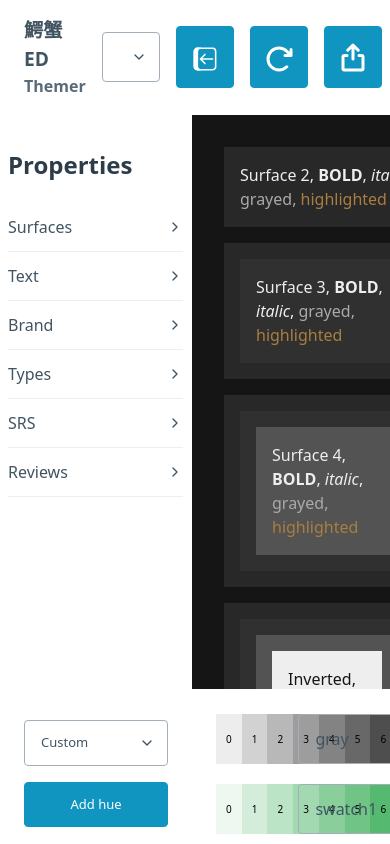
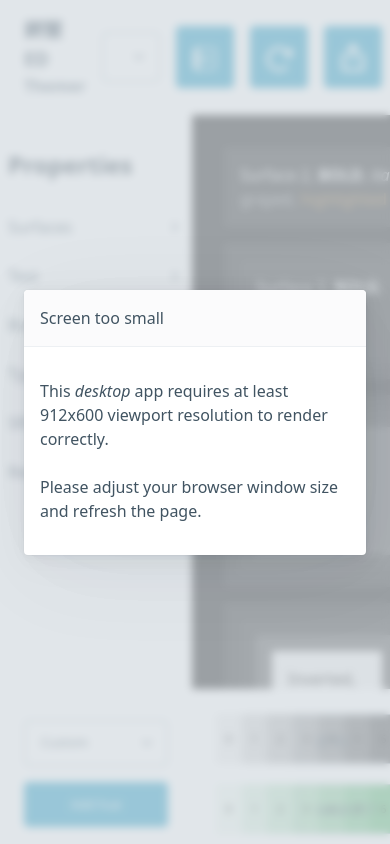
Before and after one commit to wrex/ed-themer, a SvelteKit app: page / in a window 390 px wide. Shown: the top 844 px of the page. Built offline with nearby package versions, Linux system fonts and the light colour scheme.

Commit message:
shrink export textbox, minScreen modal (#3)

```diff
--- a/src/app.css
+++ b/src/app.css
@@ -81,6 +81,6 @@
 }
 
 .textBox {
-	max-height: 50vh;
+	max-height: 35vh;
 	overflow-y: scroll;
 }
--- a/src/components/MainNav.svelte
+++ b/src/components/MainNav.svelte
@@ -14,8 +14,8 @@
 	import ExpandRightIcon from '../icons/ExpandRightIcon.svelte';
 	import HelpContent from './HelpContent.svelte';
 	import Logo from './Logo.svelte';
-	import { allPropNames, slugify } from '$lib/utils';
-	import { tint, shade } from '$lib/colorUtils';
+	import { allPropNames } from '$lib/utils';
+	import { browser } from '$app/environment';
 
 	const toggleHelp = () => {
 		$modal.help = !$modal.help;
@@ -29,6 +29,13 @@
 	const toggleSidebar = () => {
 		$expandControls = !$expandControls;
 	};
+
+	const minWidth = 912;
+	const minHeight = 600;
+	let width = minWidth;
+	let height = minHeight;
+
+	$: $modal.minScreen = width < minWidth || height < minHeight ? true : false;
 
 	const genPaletteCSS = () => {
 		let CSS = '';
@@ -64,6 +71,8 @@
 		$modal.userStyles = !$modal.userStyles;
 	};
 </script>
+
+<svelte:window bind:innerWidth={width} bind:innerHeight={height} />
 
 <nav>
 	<ul>
@@ -127,3 +136,15 @@
 		</footer>
 	</article>
 </dialog>
+
+<!-- Small screen modal -->
+<dialog open={$modal.minScreen || null} id="minscreen">
+	<article>
+		<header>Screen too small</header>
+		<p>
+			This <em>desktop</em> app requires at least {minWidth}x{minHeight} viewport resolution to render
+			correctly.
+		</p>
+		<p>Please adjust your browser window size and refresh the page.</p>
+	</article>
+</dialog>
```
Also changed, not shown: src/lib/stores.js.
